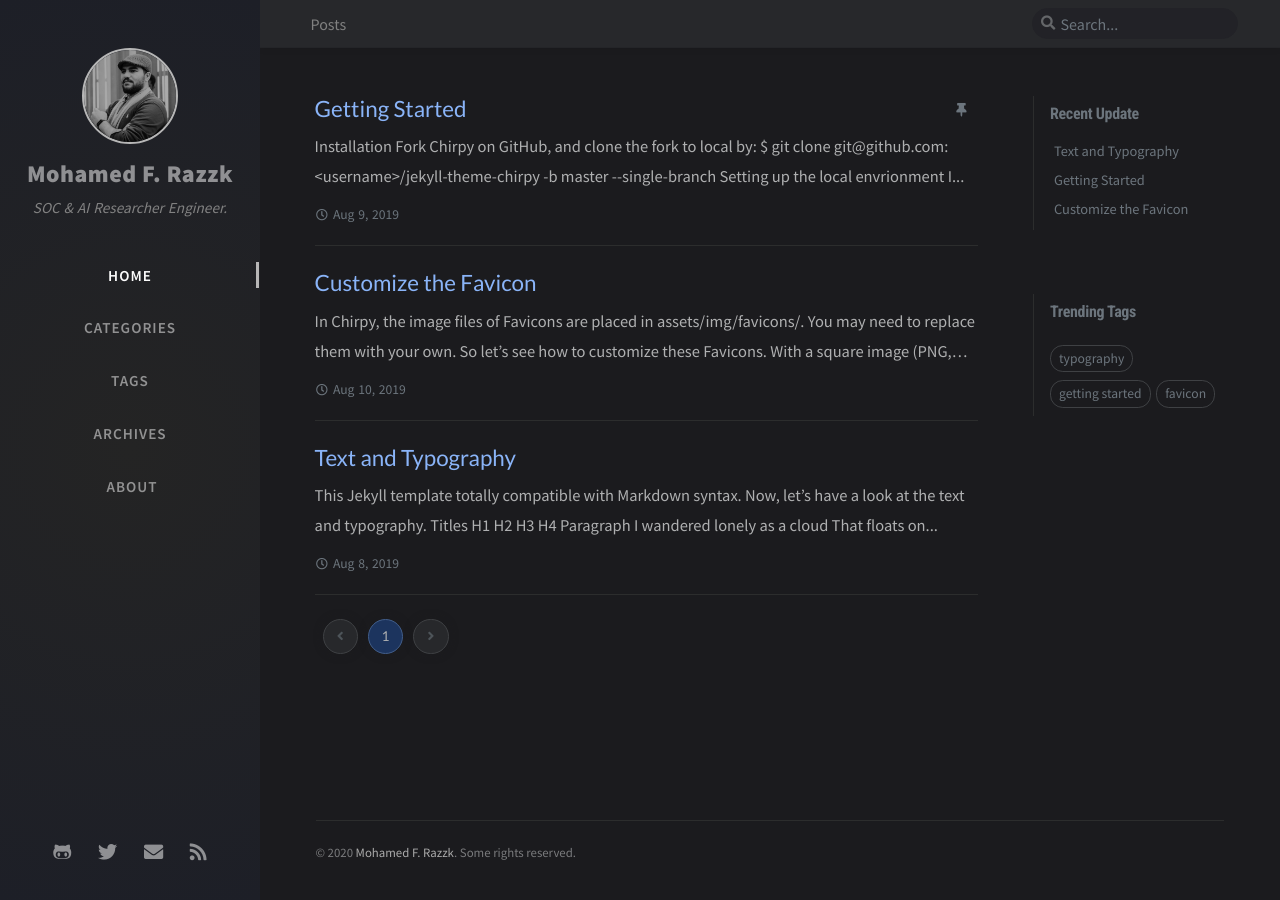
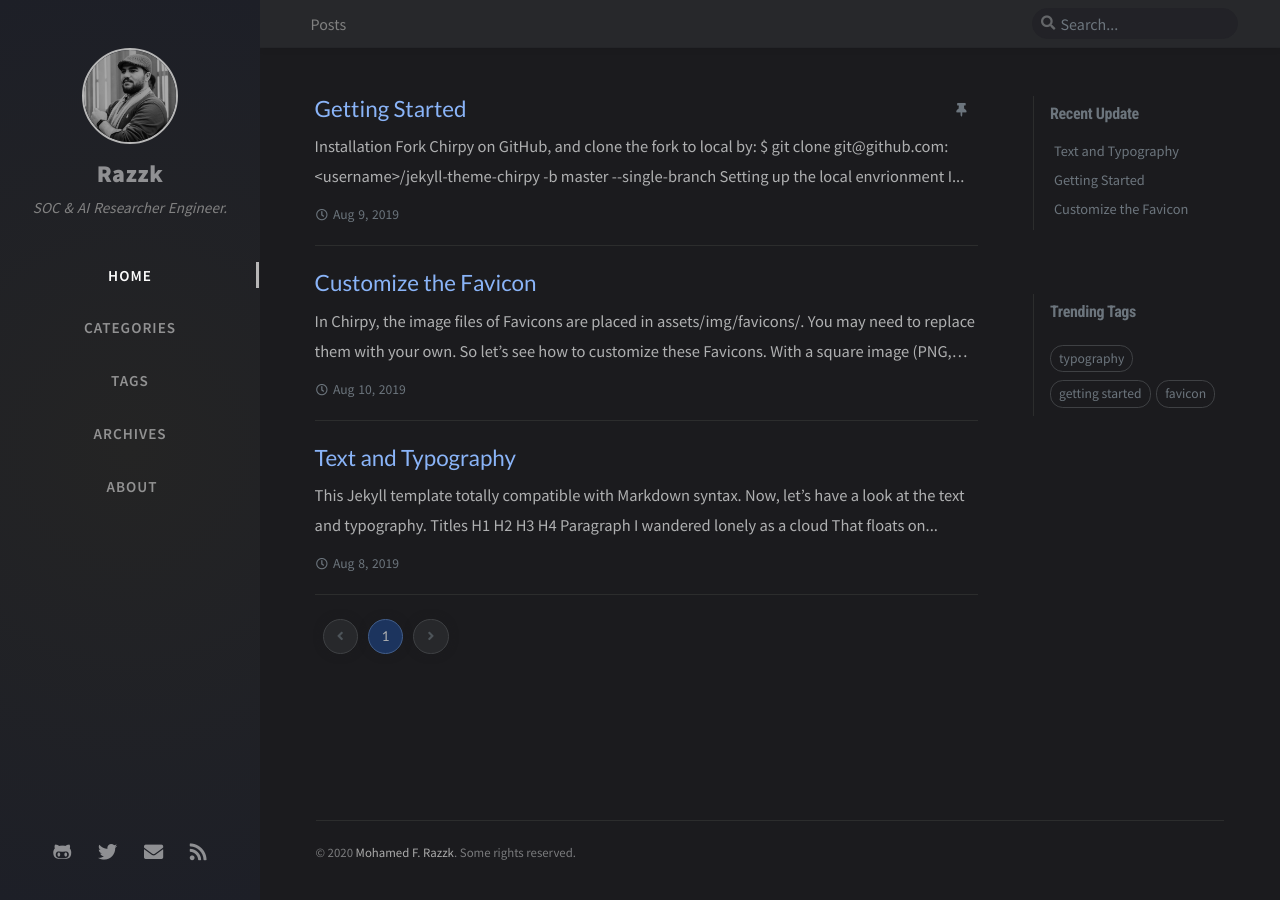
Before and after one commit to MohamedRazzk/mohamedrazzk.github.io, a Jekyll site: the page built from index.html, in a window 1280 px wide. Built offline with Jekyll 4.4.1, drawn with Linux system fonts in a browser that asks for light colours; nearby versions of some CDN libraries; the list of posts is cut into pages by our own code; comment, search, counter and statistics services are not loaded.

Commit message:
update-info

```diff
--- a/_config.yml
+++ b/_config.yml
@@ -8,7 +8,7 @@
 # jekyll-seo-tag settings › https://github.com/jekyll/jekyll-seo-tag/blob/master/docs/usage.md
 #--------------------------
 
-title: Mohamed F. Razzk                          # the main title
+title: Razzk                          # the main title
 
 tagline: SOC & AI Researcher Engineer.  # it will display as the sub-title
 
```
